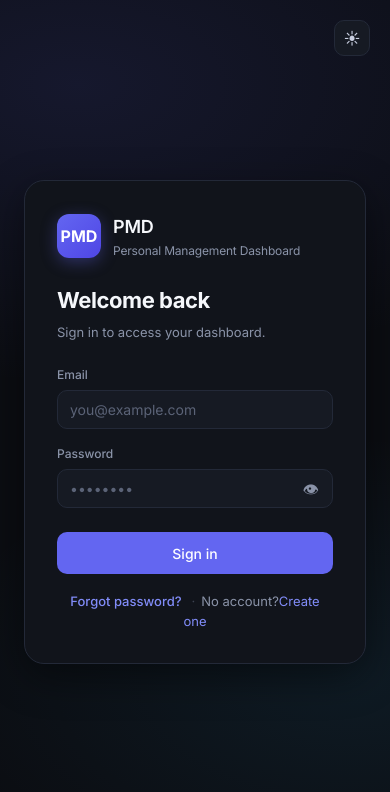
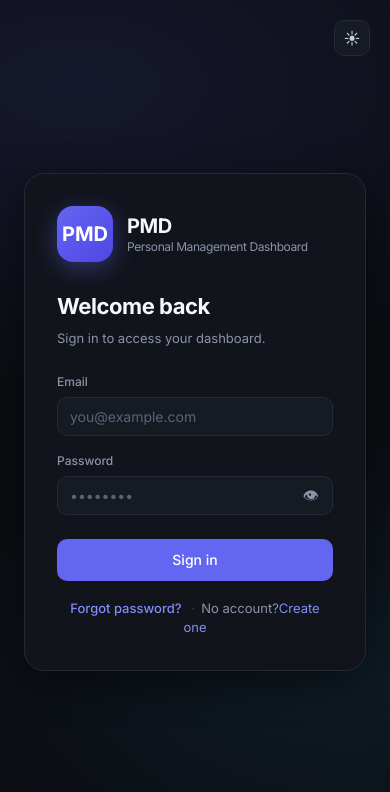
Before and after one commit to gabriel-codes-droid/personal-management-dashboard, a React (Vite) app: page /login in a window 390 px wide. Shown: the top 792 px of the page. Built offline with nearby package versions, Linux system fonts and the light colour scheme.

Commit message:
Add mobile responsiveness and analytics tracking - Add comprehensive mobile CSS media queries - Stack tables on mobile for better UX - Responsive grid layouts - Add analytics service and tracking hooks - Improve mobile menu button and layout

```diff
--- a/src/styles.css
+++ b/src/styles.css
@@ -1062,27 +1062,29 @@ a {
 .auth-brand {
   display: flex;
   align-items: center;
-  gap: 12px;
-  margin-bottom: 24px;
+  gap: 14px;
+  margin-bottom: 28px;
 }
 
 .auth-brand .logo {
-  width: 44px;
-  height: 44px;
-  border-radius: 12px;
+  width: 56px;
+  height: 56px;
+  border-radius: 16px;
   background: linear-gradient(135deg, var(--accent) 0%, #4f46e5 100%);
   display: grid;
   place-items: center;
-  font-weight: 700;
-  font-size: 16px;
+  font-weight: 800;
+  font-size: 20px;
   color: white;
-  box-shadow: 0 4px 16px rgba(99, 102, 241, 0.35);
+  box-shadow: 0 6px 24px rgba(99, 102, 241, 0.4);
+  flex-shrink: 0;
 }
 
 .auth-brand .name {
-  font-size: 18px;
-  font-weight: 600;
-  letter-spacing: -0.01em;
+  font-size: 20px;
+  font-weight: 700;
+  letter-spacing: -0.02em;
+  line-height: 1.15;
 }
 
 .auth-brand .name span {
```
